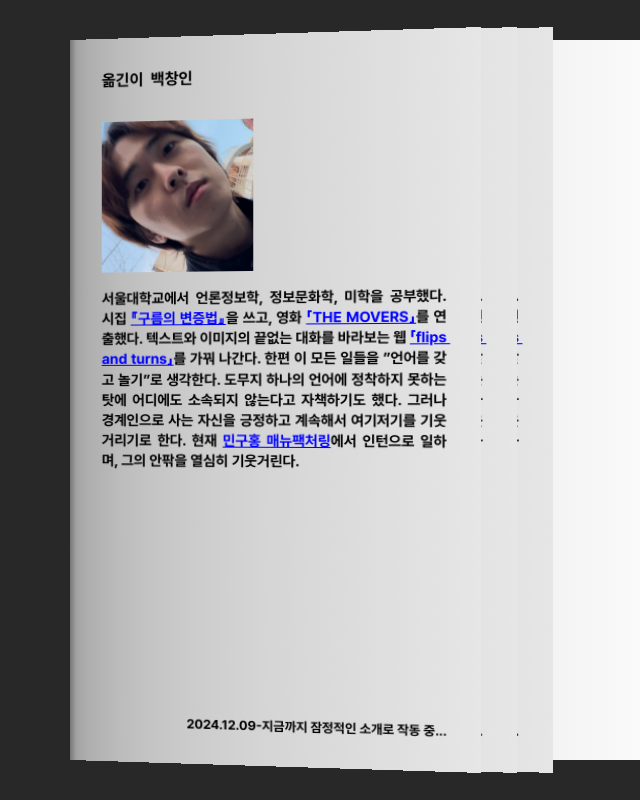
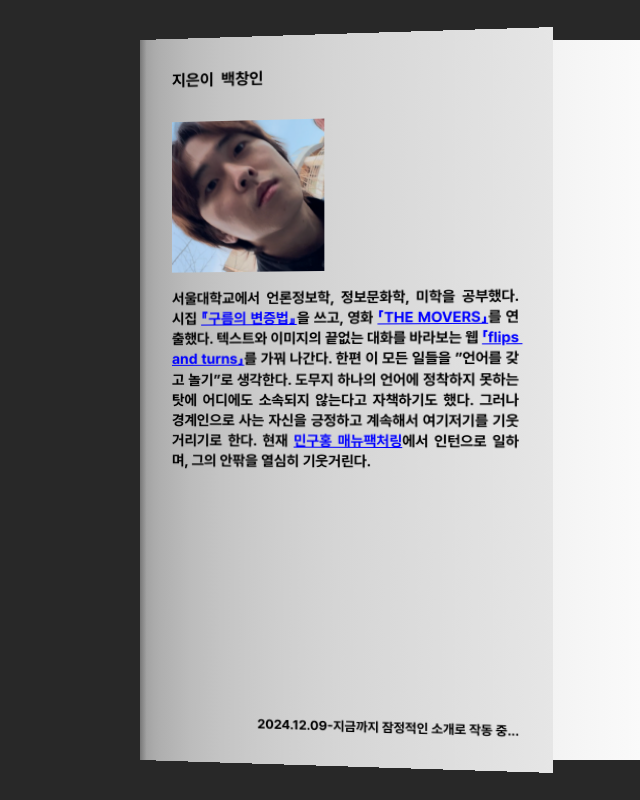
Before and after one commit to nuagenic/baekchangin.com, a React (Create React App) app: page /profiles in a window 1280 px wide. Shown: the whole page, without its empty margins (640-1280 px from the left). Built offline with nearby package versions, Linux system fonts and the light colour scheme.

Commit message:
feat: Comment out sample profileList

```diff
--- a/src/assets/profilesList.ts
+++ b/src/assets/profilesList.ts
@@ -16,20 +16,20 @@ export const profilesList: ProfileType[] = [
     endDate: "지금",
     note: "소개는 결정적인 동시에 잠정적이다...\n소개는 도처에서 굳어진 채로 나를 대변하지만, 나는 어느새 그 소개들을 빠져나와 다른 곳으로 가 있다.\n\n나는 세계가 판단해야 할 나를 결정적으로 둔다.\n한편 책날개의 뒷면을 기웃거릴 사랑이 남은 이들에게 잠정적인 나를 내보인다.",
   },
-  {
-    occupation: "그린이",
-    text: `서울대학교에서 언론정보학, 정보문화학, 미학을 공부했다. 시집 <a href="https://www.aladin.co.kr/shop/wproduct.aspx?ItemId=260553475" onClick="event.stopPropagation()" rel="noopener noreferrer" target="_blank">『구름의 변증법』</a>을 쓰고, 영화 <a href="https://www.youtube.com/watch?v=7c8bFhaFNho" onClick="event.stopPropagation()" rel="noopener noreferrer" target="_blank">「THE MOVERS」</a>를 연출했다. 텍스트와 이미지의 끝없는 대화를 바라보는 웹 <a href="https://www.flipsandturns.xyz/" onClick="event.stopPropagation()" rel="noopener noreferrer" target="_blank">「flips and turns」</a>를 가꿔 나간다. 한편 이 모든 일들을 ”언어를 갖고 놀기”로 생각한다. 도무지 하나의 언어에 정착하지 못하는 탓에 어디에도 소속되지 않는다고 자책하기도 했다. 그러나 경계인으로 사는 자신을 긍정하고 계속해서 여기저기를 기웃거리기로 한다. 현재 <a href="https://minguhongmfg.com/" onClick="event.stopPropagation()" rel="noopener noreferrer" target="_blank">민구홍 매뉴팩처링</a>에서 인턴으로 일하며, 그의 안팎을 열심히 기웃거린다.`,
-    thumbnail: "/images/image1.PNG",
-    startDate: "2024.12.09",
-    endDate: "지금",
-    note: "소개는 결정적인 동시에 잠정적이다...\n소개는 도처에서 굳어진 채로 나를 대변하지만, 나는 어느새 그 소개들을 빠져나와 다른 곳으로 가 있다.\n\n나는 세계가 판단해야 할 나를 결정적으로 둔다.\n한편 책날개의 뒷면을 기웃거릴 사랑이 남은 이들에게 잠정적인 나를 내보인다.",
-  },
-  {
-    occupation: "옮긴이",
-    text: `서울대학교에서 언론정보학, 정보문화학, 미학을 공부했다. 시집 <a href="https://www.aladin.co.kr/shop/wproduct.aspx?ItemId=260553475" onClick="event.stopPropagation()" rel="noopener noreferrer" target="_blank">『구름의 변증법』</a>을 쓰고, 영화 <a href="https://www.youtube.com/watch?v=7c8bFhaFNho" onClick="event.stopPropagation()" rel="noopener noreferrer" target="_blank">「THE MOVERS」</a>를 연출했다. 텍스트와 이미지의 끝없는 대화를 바라보는 웹 <a href="https://www.flipsandturns.xyz/" onClick="event.stopPropagation()" rel="noopener noreferrer" target="_blank">「flips and turns」</a>를 가꿔 나간다. 한편 이 모든 일들을 ”언어를 갖고 놀기”로 생각한다. 도무지 하나의 언어에 정착하지 못하는 탓에 어디에도 소속되지 않는다고 자책하기도 했다. 그러나 경계인으로 사는 자신을 긍정하고 계속해서 여기저기를 기웃거리기로 한다. 현재 <a href="https://minguhongmfg.com/" onClick="event.stopPropagation()" rel="noopener noreferrer" target="_blank">민구홍 매뉴팩처링</a>에서 인턴으로 일하며, 그의 안팎을 열심히 기웃거린다.`,
-    thumbnail: "/images/image1.PNG",
-    startDate: "2024.12.09",
-    endDate: "지금",
-    note: "소개는 결정적인 동시에 잠정적이다...\n소개는 도처에서 굳어진 채로 나를 대변하지만, 나는 어느새 그 소개들을 빠져나와 다른 곳으로 가 있다.\n\n나는 세계가 판단해야 할 나를 결정적으로 둔다.\n한편 책날개의 뒷면을 기웃거릴 사랑이 남은 이들에게 잠정적인 나를 내보인다.",
-  },
+  // {
+  //   occupation: "그린이",
+  //   text: `서울대학교에서 언론정보학, 정보문화학, 미학을 공부했다. 시집 <a href="https://www.aladin.co.kr/shop/wproduct.aspx?ItemId=260553475" onClick="event.stopPropagation()" rel="noopener noreferrer" target="_blank">『구름의 변증법』</a>을 쓰고, 영화 <a href="https://www.youtube.com/watch?v=7c8bFhaFNho" onClick="event.stopPropagation()" rel="noopener noreferrer" target="_blank">「THE MOVERS」</a>를 연출했다. 텍스트와 이미지의 끝없는 대화를 바라보는 웹 <a href="https://www.flipsandturns.xyz/" onClick="event.stopPropagation()" rel="noopener noreferrer" target="_blank">「flips and turns」</a>를 가꿔 나간다. 한편 이 모든 일들을 ”언어를 갖고 놀기”로 생각한다. 도무지 하나의 언어에 정착하지 못하는 탓에 어디에도 소속되지 않는다고 자책하기도 했다. 그러나 경계인으로 사는 자신을 긍정하고 계속해서 여기저기를 기웃거리기로 한다. 현재 <a href="https://minguhongmfg.com/" onClick="event.stopPropagation()" rel="noopener noreferrer" target="_blank">민구홍 매뉴팩처링</a>에서 인턴으로 일하며, 그의 안팎을 열심히 기웃거린다.`,
+  //   thumbnail: "/images/image1.PNG",
+  //   startDate: "2024.12.09",
+  //   endDate: "지금",
+  //   note: "소개는 결정적인 동시에 잠정적이다...\n소개는 도처에서 굳어진 채로 나를 대변하지만, 나는 어느새 그 소개들을 빠져나와 다른 곳으로 가 있다.\n\n나는 세계가 판단해야 할 나를 결정적으로 둔다.\n한편 책날개의 뒷면을 기웃거릴 사랑이 남은 이들에게 잠정적인 나를 내보인다.",
+  // },
+  // {
+  //   occupation: "옮긴이",
+  //   text: `서울대학교에서 언론정보학, 정보문화학, 미학을 공부했다. 시집 <a href="https://www.aladin.co.kr/shop/wproduct.aspx?ItemId=260553475" onClick="event.stopPropagation()" rel="noopener noreferrer" target="_blank">『구름의 변증법』</a>을 쓰고, 영화 <a href="https://www.youtube.com/watch?v=7c8bFhaFNho" onClick="event.stopPropagation()" rel="noopener noreferrer" target="_blank">「THE MOVERS」</a>를 연출했다. 텍스트와 이미지의 끝없는 대화를 바라보는 웹 <a href="https://www.flipsandturns.xyz/" onClick="event.stopPropagation()" rel="noopener noreferrer" target="_blank">「flips and turns」</a>를 가꿔 나간다. 한편 이 모든 일들을 ”언어를 갖고 놀기”로 생각한다. 도무지 하나의 언어에 정착하지 못하는 탓에 어디에도 소속되지 않는다고 자책하기도 했다. 그러나 경계인으로 사는 자신을 긍정하고 계속해서 여기저기를 기웃거리기로 한다. 현재 <a href="https://minguhongmfg.com/" onClick="event.stopPropagation()" rel="noopener noreferrer" target="_blank">민구홍 매뉴팩처링</a>에서 인턴으로 일하며, 그의 안팎을 열심히 기웃거린다.`,
+  //   thumbnail: "/images/image1.PNG",
+  //   startDate: "2024.12.09",
+  //   endDate: "지금",
+  //   note: "소개는 결정적인 동시에 잠정적이다...\n소개는 도처에서 굳어진 채로 나를 대변하지만, 나는 어느새 그 소개들을 빠져나와 다른 곳으로 가 있다.\n\n나는 세계가 판단해야 할 나를 결정적으로 둔다.\n한편 책날개의 뒷면을 기웃거릴 사랑이 남은 이들에게 잠정적인 나를 내보인다.",
+  // },
 ];
```
